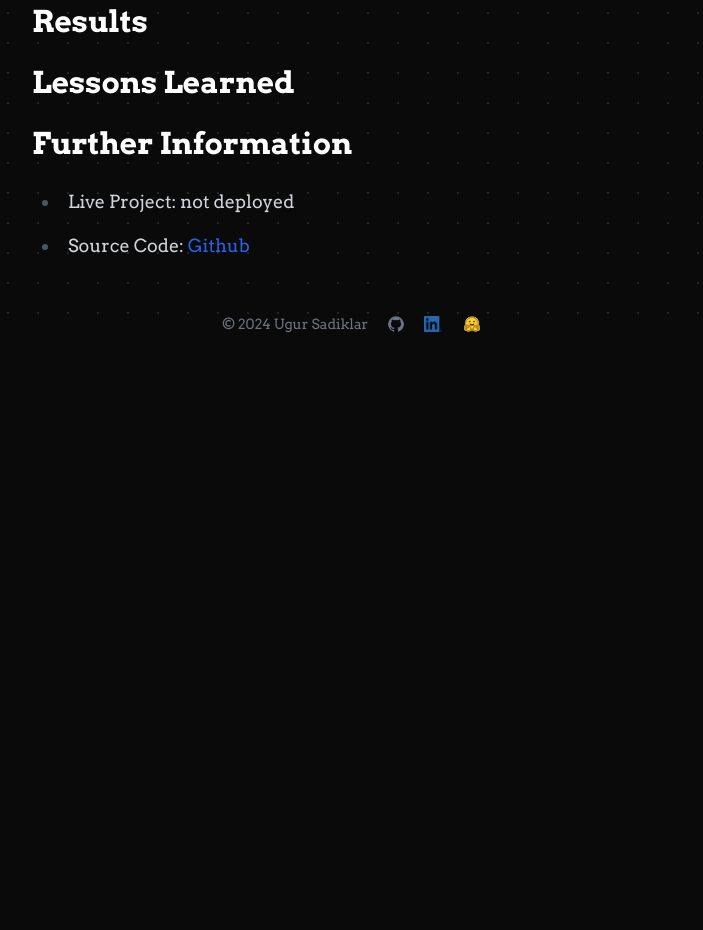
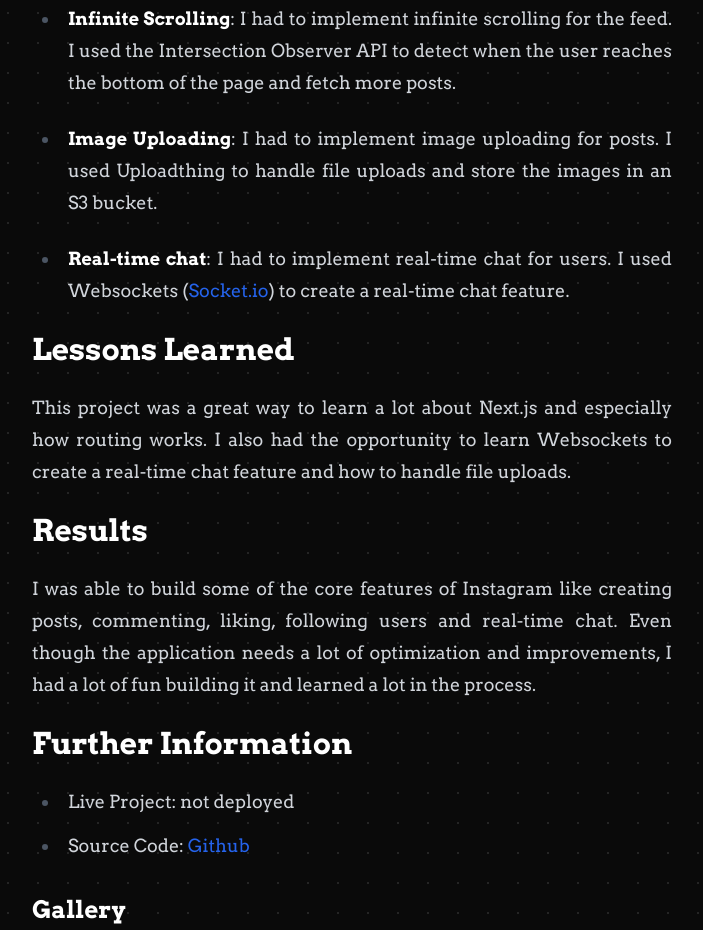
Before and after one commit to ugur-sa/portfolio, an Astro site: page /projects/instaclone in a window 1280 px wide. Shown: the part 1093-2023 px from the top of the page, without its empty margins (288-991 px from the left). Before the commit the page ends 1427 px from the top, so only its background shows below. Built offline with nearby package versions, Linux system fonts and the light colour scheme; Astro itself is replaced by a stand-in of ours.

Commit message:
Finish instaclone project page

```diff
--- a/src/content/projects/instaclone.md
+++ b/src/content/projects/instaclone.md
@@ -9,6 +9,14 @@ featured: false
 title: 'Instaclone'
 description: 'An Instagram clone built with Next.js'
 draft: false
+gallery:
+  - /images/instaclone/home.png
+  - /images/instaclone/post.png
+  - /images/instaclone/upload1.png
+  - /images/instaclone/upload2.png
+  - /images/instaclone/upload3.png
+  - /images/instaclone/profile.png
+  - /images/instaclone/followers.png
 ---
 
 # Overview
@@ -22,7 +30,7 @@ This project is an Instagram clone I built to learn about Infinite Scrolling, Im
 - Comment on posts
 - Like/Unlike posts and comments
 - Follow/Unfollow users
-- Real-time chat
+- Real-time chat (in development)
 
 # Tech Stack
 
@@ -32,9 +40,19 @@ This project is an Instagram clone I built to learn about Infinite Scrolling, Im
 
 # Challenges and Solutions
 
+- **Infinite Scrolling**: I had to implement infinite scrolling for the feed. I used the Intersection Observer API to detect when the user reaches the bottom of the page and fetch more posts.
+
+- **Image Uploading**: I had to implement image uploading for posts. I used Uploadthing to handle file uploads and store the images in an S3 bucket.
+
+- **Real-time chat**: I had to implement real-time chat for users. I used Websockets (Socket.io) to create a real-time chat feature.
+
+# Lessons Learned
+
+This project was a great way to learn a lot about Next.js and especially how routing works. I also had the opportunity to learn Websockets to create a real-time chat feature and how to handle file uploads.
+
 # Results
 
-# Lessons Learned
+I was able to build some of the core features of Instagram like creating posts, commenting, liking, following users and real-time chat. Even though the application needs a lot of optimization and improvements, I had a lot of fun building it and learned a lot in the process.
 
 # Further Information
 
```
Also changed, not shown: public/images/instaclone/followers.png (added), public/images/instaclone/home.png (added), public/images/instaclone/post.png (added), public/images/instaclone/profile.png (added), public/images/instaclone/upload1.png (added), public/images/instaclone/upload2.png (added), public/images/instaclone/upload3.png (added).
